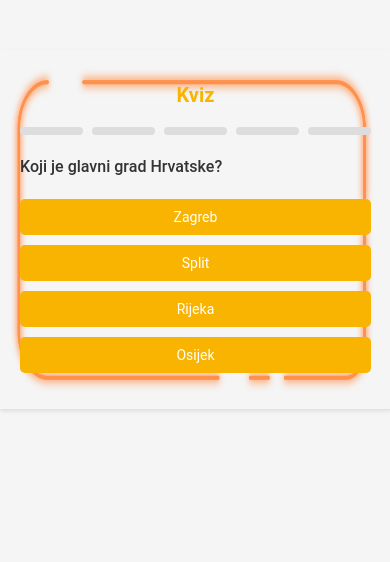
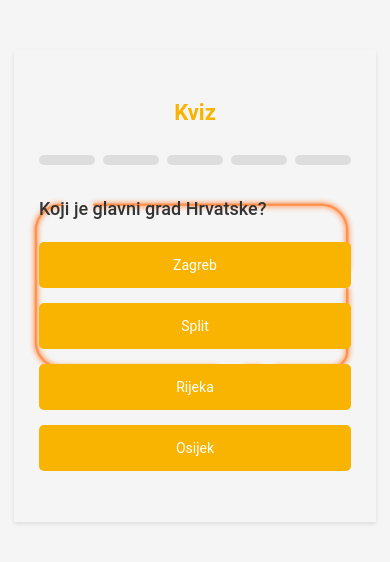
Before and after one commit to Zelja190/kviz9, a plain HTML site: page index.html in a window 390 px wide. Drawn offline with Linux system fonts and the light colour scheme.

Commit message:
Add files via upload

```diff
--- a/index.html
+++ b/index.html
@@ -15,32 +15,33 @@
 
         .quiz-container {
             background: url('frame.png') no-repeat center;
-            background-size: 100% 100%;
+            background-size: contain;
             color: #333333;
-            padding: 60px; /* Increased padding to ensure all elements fit within the frame */
-            width: 90%;
-            max-width: 900px; /* Increased max-width for larger content area */
+            padding: 80px 60px; /* Increased padding to ensure all elements fit within the frame */
+            width: 80%;
+            max-width: 1000px; /* Increased max-width for larger content area */
             margin: 50px auto;
             box-shadow: 0 2px 4px rgba(0, 0, 0, 0.1);
+            border: 5px solid transparent;
         }
 
         .quiz-container h1 {
-            font-size: 24px;
+            font-size: 28px;
             font-weight: 700;
             text-align: center;
-            margin-bottom: 20px;
+            margin-bottom: 30px;
             color: #f8b400;
         }
 
         .progress-bar {
             display: flex;
             justify-content: space-between;
-            margin-bottom: 20px;
+            margin-bottom: 30px;
         }
 
         .progress-bar div {
             width: 18%;
-            height: 10px;
+            height: 15px;
             background-color: #dddddd;
             border-radius: 5px;
             transition: background-color 0.3s ease;
@@ -52,7 +53,7 @@
 
         .question p {
             margin: 0;
-            font-size: 18px;
+            font-size: 20px;
             font-weight: 500;
             line-height: 1.5;
         }
@@ -63,7 +64,7 @@
         }
 
         .answers li {
-            margin: 10px 0;
+            margin: 15px 0;
         }
 
         .answers button {
@@ -71,7 +72,7 @@
             color: #ffffff;
             border: none;
             border-radius: 5px;
-            padding: 10px 15px;
+            padding: 15px 20px;
             width: 100%;
             cursor: pointer;
             font-size: 16px;
@@ -85,11 +86,11 @@
 
         .result {
             text-align: center;
-            margin-top: 20px;
+            margin-top: 30px;
         }
 
         .result h2 {
-            font-size: 28px;
+            font-size: 30px;
             font-weight: 700;
             color: #333333;
         }
@@ -99,9 +100,9 @@
         }
 
         .social-share p {
-            font-size: 16px;
+            font-size: 18px;
             font-weight: 600;
-            margin-bottom: 10px;
+            margin-bottom: 15px;
         }
 
         .social-share a {
@@ -111,8 +112,8 @@
         }
 
         .social-share img {
-            width: 40px;
-            height: 40px;
+            width: 50px;
+            height: 50px;
         }
 
         button {
@@ -121,15 +122,15 @@
 
         @media (max-width: 600px) {
             .quiz-container {
-                padding: 20px;
+                padding: 30px 20px;
             }
 
             .quiz-container h1 {
-                font-size: 20px;
+                font-size: 22px;
             }
 
             .question p {
-                font-size: 16px;
+                font-size: 18px;
             }
 
             .answers button {
@@ -142,7 +143,7 @@
 
             .progress-bar div {
                 width: 18%;
-                height: 8px;
+                height: 10px;
             }
         }
     </style>
```
